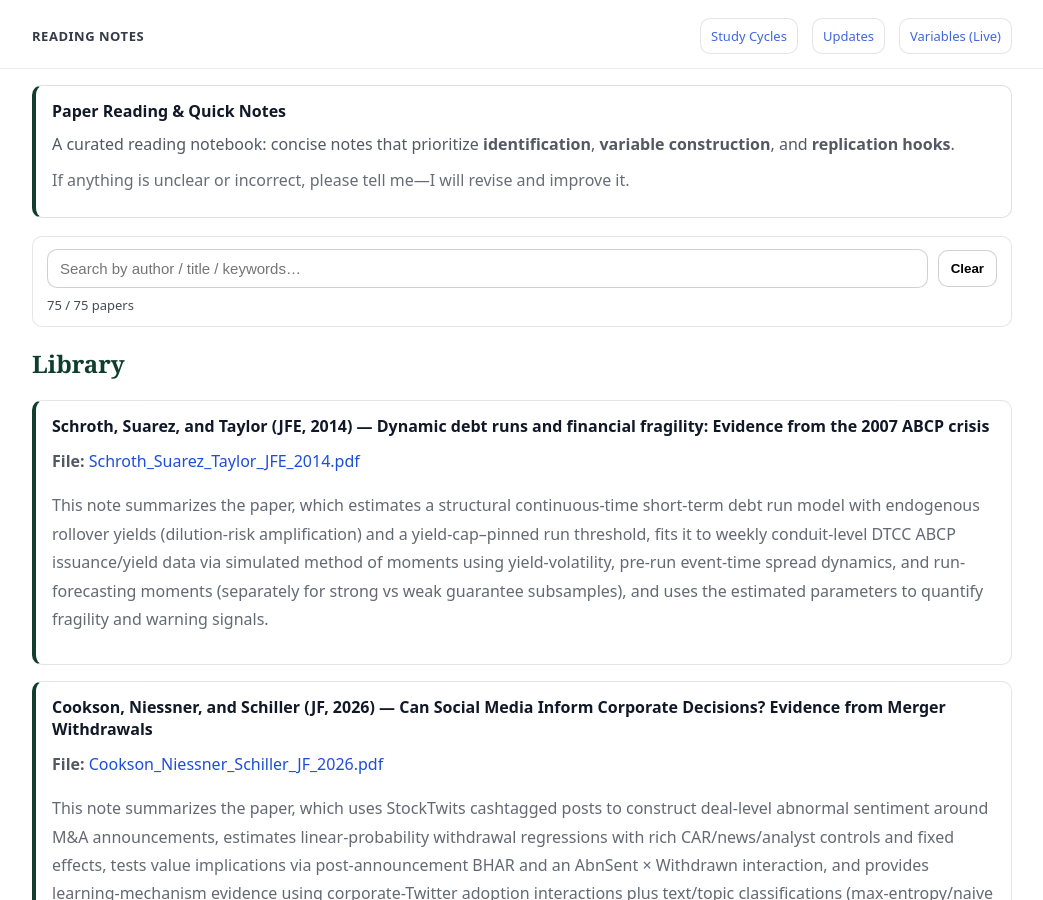
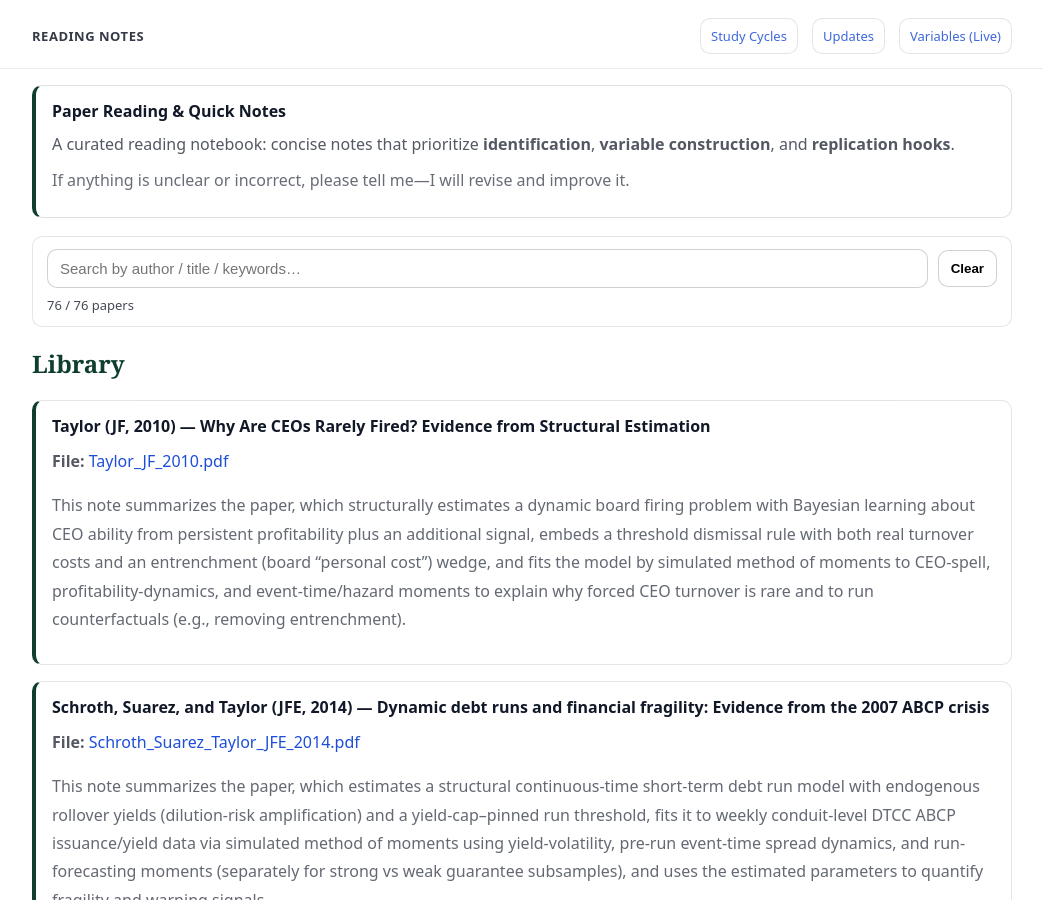
Before and after one commit to yaxinzn/study-archive, a Jekyll site: the page built from reading/index.md, in a window 1280 px wide and 900 px high. Shown: the whole window, without its empty margins (118-1161 px from the left). Built offline with Jekyll 4.4.1, drawn with Linux system fonts in a browser that asks for light colours.

Commit message:
Reading: add/update Taylor_JF_2010.pdf

```diff
--- a/_data/reading.yml
+++ b/_data/reading.yml
@@ -1,3 +1,8 @@
+- title: "Taylor (JF, 2010) — Why Are CEOs Rarely Fired? Evidence from Structural Estimation"
+  file: "Taylor_JF_2010.pdf"
+  desc: "
+This note summarizes the paper, which structurally estimates a dynamic board firing problem with Bayesian learning about CEO ability from persistent profitability plus an additional signal, embeds a threshold dismissal rule with both real turnover costs and an entrenchment (board “personal cost”) wedge, and fits the model by simulated method of moments to CEO-spell, profitability-dynamics, and event-time/hazard moments to explain why forced CEO turnover is rare and to run counterfactuals (e.g., removing entrenchment)."
+
 - title: "Schroth, Suarez, and Taylor (JFE, 2014) — Dynamic debt runs and financial fragility: Evidence from the 2007 ABCP crisis"
   file: "Schroth_Suarez_Taylor_JFE_2014.pdf"
   desc: "
```
Also changed, not shown: 1 other file.
